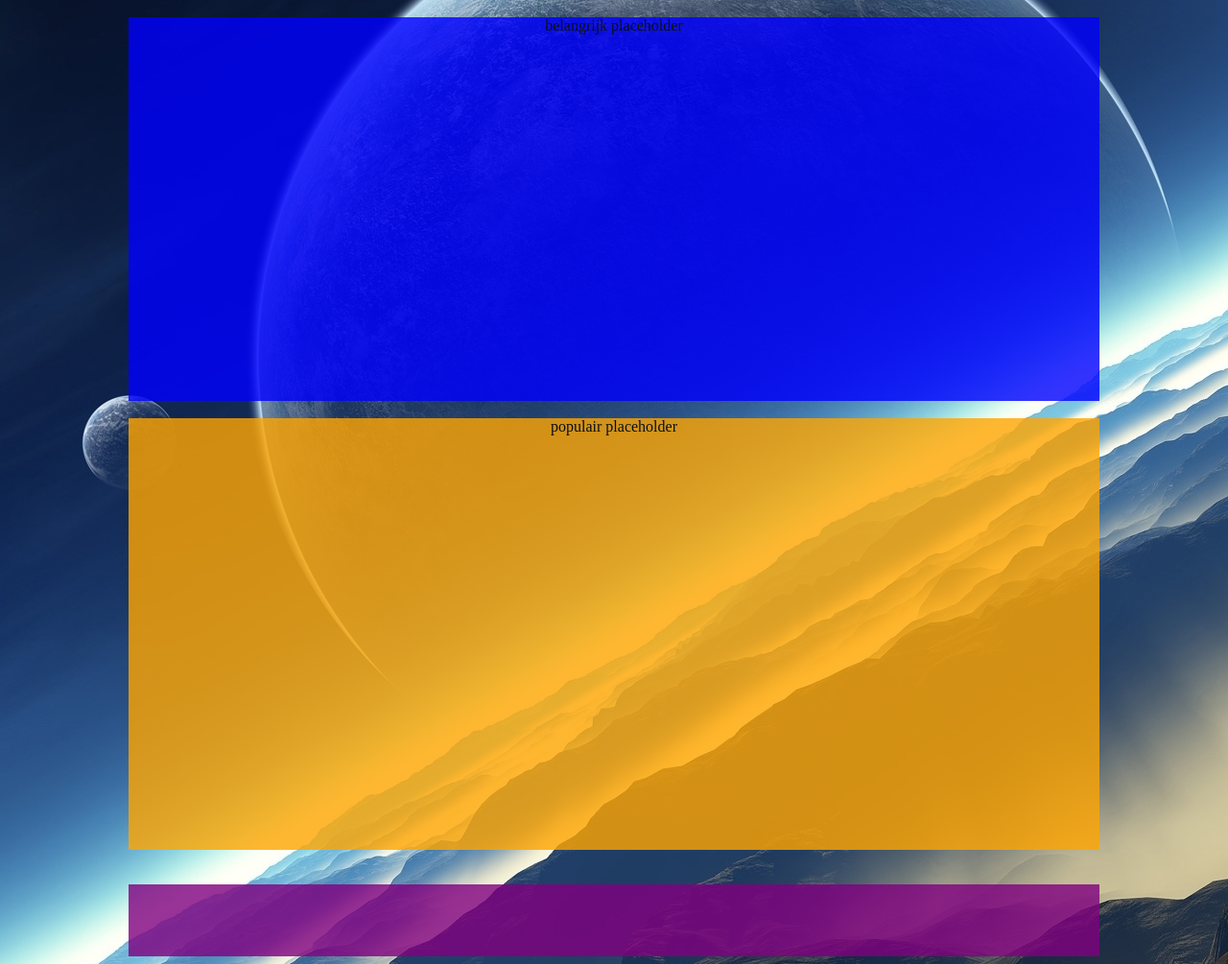
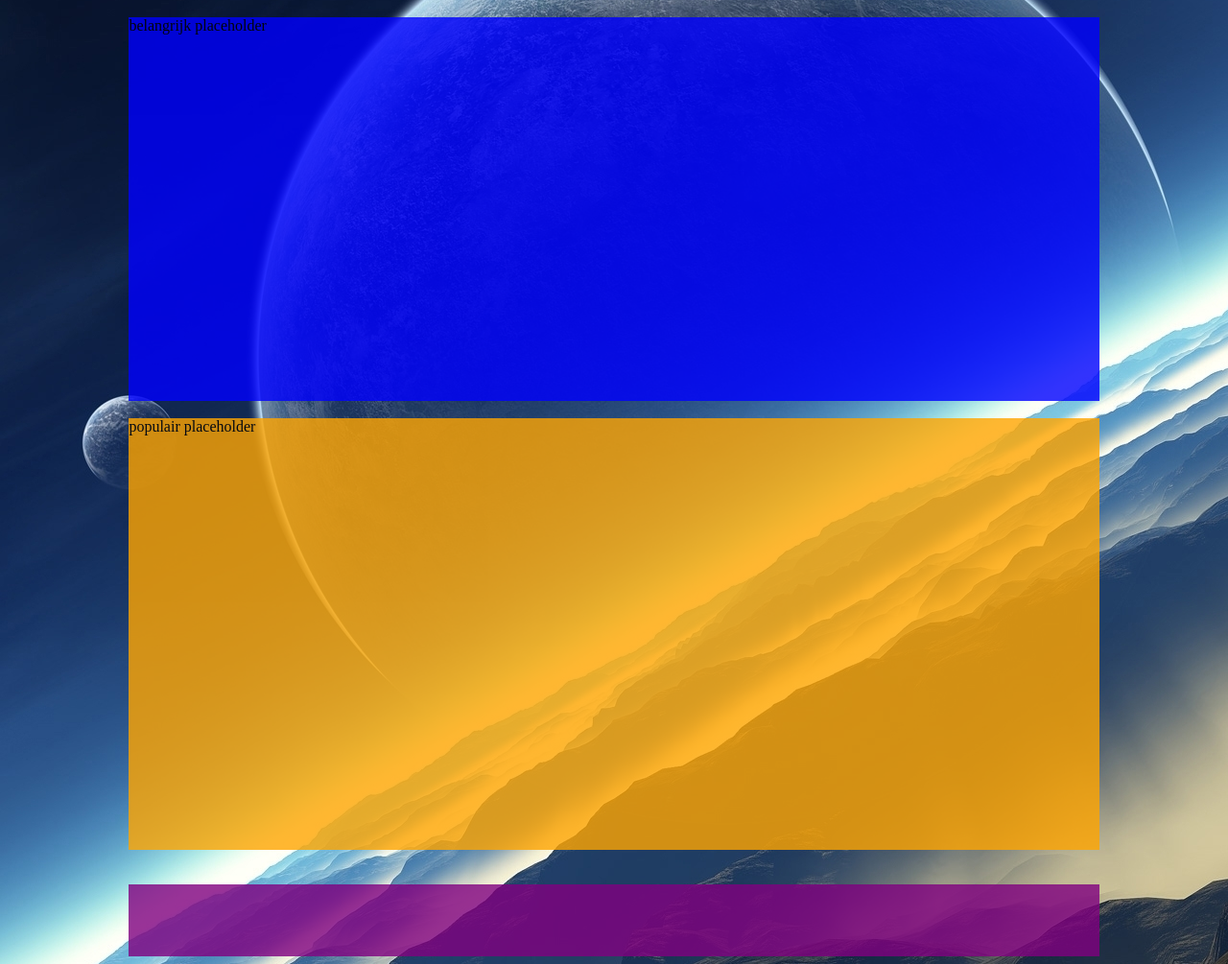
Before and after one commit to DuskM/project3, a PHP site: page / in a window 1280 px wide. Shown: the part 135-1140 px from the top of the page at 96% size. Run offline with PHP 8.4, Linux system fonts and the light colour scheme.

Commit message:
update
center tag vervangen met CSS

```diff
--- a/index.html
+++ b/index.html
@@ -6,8 +6,7 @@
   <title>Placeholder</title>
 </head>
 
-<body background="images/wallpaper1.jpg">
-  <center> <!-- Deze Center tags FF vervangen met iets in CSS, momenteel wordt alle inhoudt op de pagina gecentreerd -->
+<body background="images/wallpaper1.jpg"> <!-- Deze Center tags FF vervangen met iets in CSS, momenteel wordt alle inhoudt op de pagina gecentreerd -->
   <div id="main" position="center">
     <header>
       <img id="forum_banner" src="">
@@ -38,7 +37,6 @@
 
     </footer>
   </div>
-</center>
 </body>
 
 </html>
--- a/style.css
+++ b/style.css
@@ -10,10 +10,15 @@ body {
   background-attachment: fixed;
 }
 
+nav {
+  text-align: center;
+}
+
 /* Dit is voor de <div> waar alle andere <div>s zich in bevinden */
 #main {
   width: 80%;
   height: 100%;
+  margin: auto;
 }
 
 header {
```
